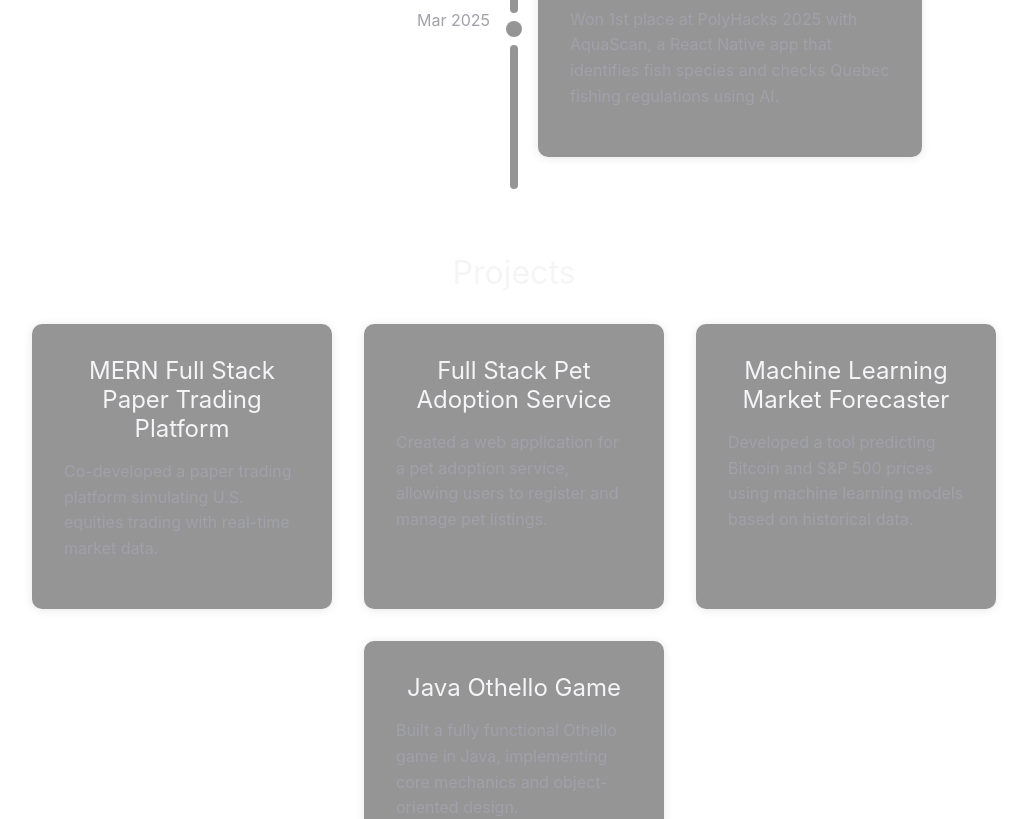
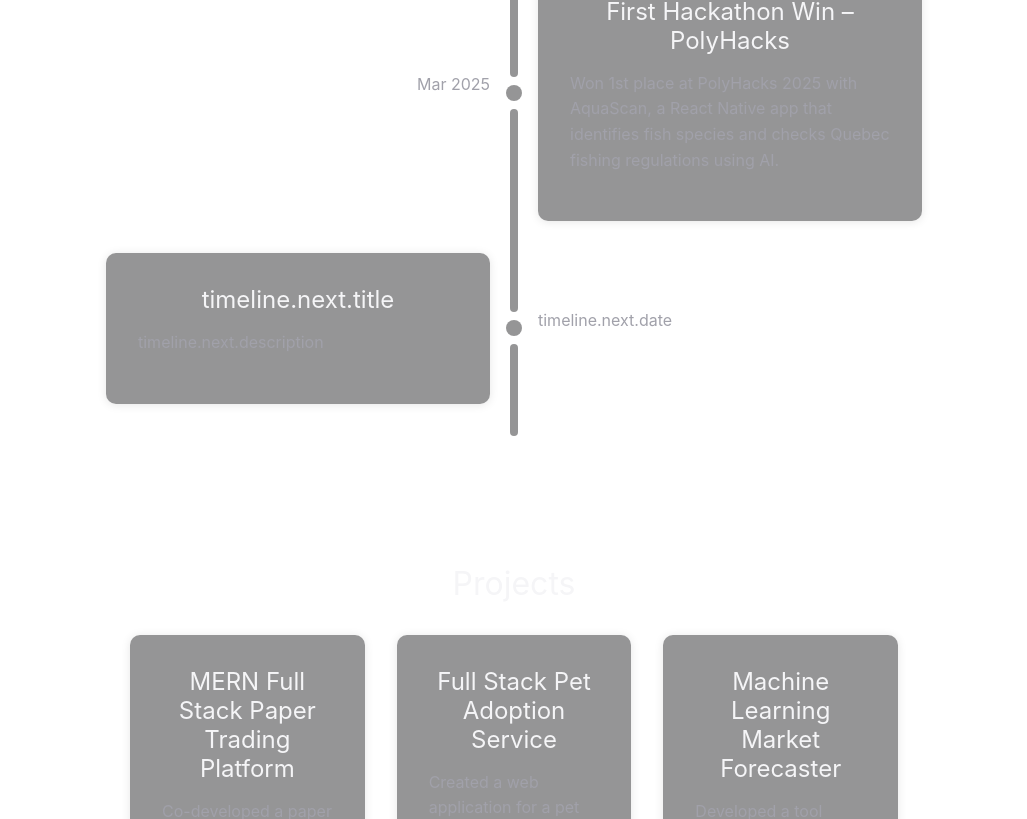
Before and after one commit to FrancoisMartinez/react-portfolio, a React (Vite) app: page / in a window 1280 px wide. Shown: the part 1981-2800 px from the top of the page, without its empty margins (126-1153 px from the left). Built offline with nearby package versions, Linux system fonts and the light colour scheme.

Commit message:
some changes

```diff
--- a/public/data/projects.js
+++ b/public/data/projects.js
@@ -30,6 +30,12 @@ const projects = [
         year: '2024',
         type: 'Academic',
     },
+    {
+        id: 5,
+    },
+    {
+        id: 6,
+    }
 ];
 
 export default projects;
--- a/public/data/timelineEvents.js
+++ b/public/data/timelineEvents.js
@@ -29,6 +29,12 @@ const timelineEvents = [
       titleKey: 'timeline.hackathonWin.title',
       descriptionKey: 'timeline.hackathonWin.description',
     },
+    {
+      id: 6,
+      dateKey: 'timeline.next.date',
+      titleKey: 'timeline.next.title',
+      descriptionKey: 'timeline.next.description',
+    },
   ];
 
 export default timelineEvents;
--- a/src/components/ProjectList.jsx
+++ b/src/components/ProjectList.jsx
@@ -9,9 +9,9 @@ const ProjectList = () => {
     const { t } = useTranslation();
 
     return (
-        <div className={styles.list}>
+        <div className={styles.container}>
             {projects.map((project) => (
-                <Card key={project.id} style={{ width: '18.75rem' }}>
+                <Card key={project.id} style={{ flex: '1', minWidth: '14rem', maxWidth: '20rem' }}>
                         {project.image && (
                             <img src={project.image} alt={t(project.titleKey)} className={styles.image} />
                         )}
--- a/src/components/Skills.jsx
+++ b/src/components/Skills.jsx
@@ -53,9 +53,9 @@ const Skills = () => {
     ];
 
     return (
-        <Card style={{ width: '60%' }}>
-
-                <h2>{t('skills.app')}</h2>
+        <div className={styles.container}>
+            <Card style={{flexDirection: 'row', flexWrap: 'wrap', gap: '15px', justifyContent: 'center'}}>
+                {/* <h2>{t('skills.app')}</h2>
                 <div className={styles.skillsList}>
                     {applications.map((app, index) => (
                         <div key={index} className={styles.skillItem}>
@@ -64,7 +64,7 @@ const Skills = () => {
                         </div>
 
                     ))}
-                </div>
+                </div> */}
 
                 {/* <h2 className={styles.sectionTitle}>Methodologies</h2>
                 <div className={styles.skillsList}>
@@ -76,17 +76,16 @@ const Skills = () => {
                 ))}
                 </div> */}
 
-                <h2 className={styles.sectionTitle}>{t('skills.programming')}</h2>
-                <div className={styles.skillsList}>
+                {/* <h2 className={styles.sectionTitle}>{t('skills.programming')}</h2> */}
                     {programming.map((skill, index) => (
                         <div key={index} className={styles.skillItem}>
                             {skill.icon}
                             <span>{skill.name}</span>
                         </div>
                     ))}
-                </div>
 
             </Card>
+        </div>
 
     );
 };
--- a/src/styles/Card.module.css
+++ b/src/styles/Card.module.css
@@ -1,4 +1,5 @@
 .card {
+    width: 100%;
     display: flex;
     flex-direction: column;
     padding: 2rem;
--- a/src/styles/Home.module.css
+++ b/src/styles/Home.module.css
@@ -13,12 +13,17 @@
 
 .about {
     text-align: center;
-    padding: 16rem 2rem 4rem 2rem;
+    padding: 16rem 0 0 0;
     display: flex;
     flex-direction: column;
     align-items: center;
 
 }
+
+section {
+    margin-bottom: 8rem;
+}
+
 h1 {
     font-size: 2.5rem;
     font-weight: 600;
@@ -55,7 +60,10 @@ p {
 
 
 .projects {
-    padding: 4rem 2rem;
+    width: 100%;
+    display: flex;
+    flex-direction: column;
+    align-items: center;
 }
 
 .projects h2 {
--- a/src/styles/ProjectList.module.css
+++ b/src/styles/ProjectList.module.css
@@ -1,13 +1,12 @@
 
-.list {
+.container {
     display: flex;
     flex-wrap: wrap;
     justify-content: center;
     gap: 2rem;
+    width: 60%;
 }
 
 @media (max-width: 768px) {
-    .card {
-        width: 100%;
-    }
+
 }
--- a/src/styles/Skills.module.css
+++ b/src/styles/Skills.module.css
@@ -1,3 +1,9 @@
+.container {
+    display: flex;
+    width: 60%;
+}
+
+
 .skillsList {
     display: flex;
     flex-wrap: wrap;
@@ -9,14 +15,10 @@
     display: flex;
     align-items: center;
     gap: 8px;
-    border-radius: 10px;
     padding: 2px;
     width: max-content;
     padding: 10px 15px;
-    height: 100%;
-    width: auto;
     text-align: center;
-
 }
 
 .skillItem span {
```
Lines whose indentation alone changed are shown as unchanged.
